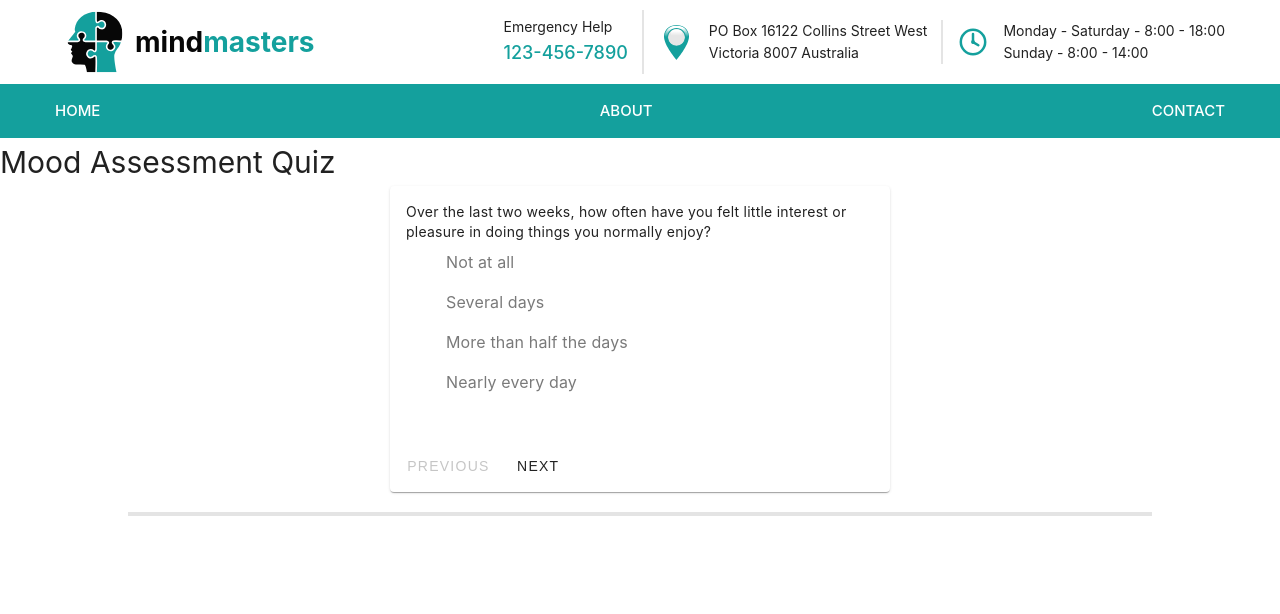
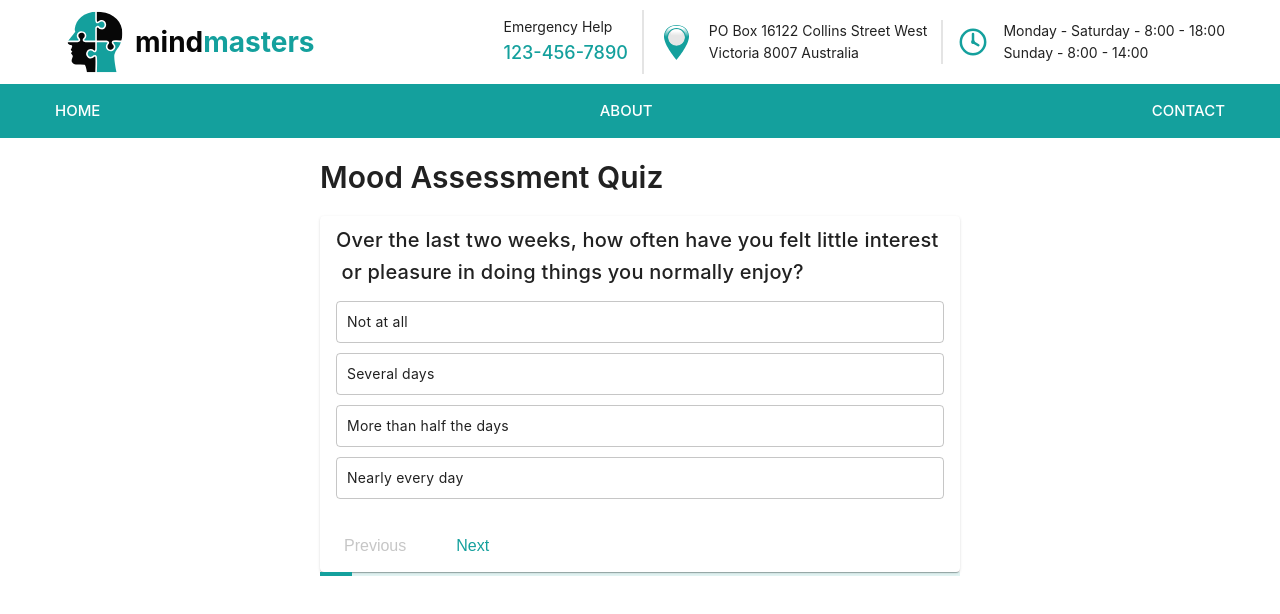
Before and after one commit to Feralwater/CogniLearn, a Vue app: page /quiz in a window 1280 px wide. Shown: the top 614 px of the page. Built offline with nearby package versions, Linux system fonts and the light colour scheme.

Commit message:
add styles for quiz card

```diff
--- a/src/assets/base.css
+++ b/src/assets/base.css
@@ -20,6 +20,8 @@
   --vt-c-text-dark-2: rgba(235, 235, 235, 0.64);
 
   --vt-c-green: #14A09D;
+  --vt-c-green-soft: rgba(20, 160, 157, 0.3);
+  --vt-c-green-mute: #098583;
 }
 
 /* semantic color variables for this project */
--- /dev/null
+++ b/src/views/DepressionTest/DepressionTestView.css
@@ -0,0 +1,76 @@
+.quiz-container {
+  max-width: 800px;
+  margin: 0 auto;
+}
+
+.quiz-header {
+  margin: 15px 0;
+  font-weight: 600;
+}
+
+.question-title {
+  white-space: break-spaces;
+}
+
+.radio-buttons {
+  display: flex;
+  flex-direction: column;
+}
+
+.radio-card {
+  border: 1px solid var(--vt-c-divider-light-1);
+  border-radius: 4px;
+  padding: 10px;
+  margin: 5px 0;
+  cursor: pointer;
+  transition: background-color 0.3s ease;
+}
+
+.radio-card:hover {
+  background-color: var(--vt-c-green-soft);
+}
+
+.radio-card-selected {
+  background-color: var(--vt-c-green);
+  color: white;
+  border-color: var(--vt-c-green);
+}
+
+.radio-card-selected:hover {
+  background-color: var(--vt-c-green-mute);
+}
+
+.radio-card input[type="radio"] {
+  display: none;
+}
+
+button.next-button,
+button.prev-button {
+  background-color: transparent;
+  border: none;
+  padding: 8px 16px;
+  cursor: pointer;
+  font-size: 16px;
+  color: var(--vt-c-green);
+}
+
+button.next-button:disabled,
+button.prev-button:disabled {
+  color: var(--vt-c-divider-light-1);
+  cursor: not-allowed;
+}
+
+button.next-button:disabled:hover,
+button.prev-button:disabled:hover {
+  color: var(--vt-c-divider-light-1);
+  cursor: not-allowed;
+}
+
+button.next-button:hover,
+button.prev-button:hover {
+  color: var(--vt-c-green-mute);
+}
+
+button.next-button {
+  margin-left: 10px;
+}
--- a/src/views/DepressionTest/DepressionTestView.vue
+++ b/src/views/DepressionTest/DepressionTestView.vue
@@ -1,27 +1,40 @@
 <template>
-  <div>
-    <h1>Mood Assessment Quiz</h1>
-    <v-card class="question-card" elevation="2" v-if="currentQuestionIndex < questions.length">
+  <div class="quiz-container">
+    <h1 class="quiz-header">Mood Assessment Quiz</h1>
+    <v-card density="default"
+            width="50vw"
+    >
+      <v-card-title class="question-title">{{ currentQuestion.question }}</v-card-title>
       <v-card-text>
-        <p>{{ currentQuestion.question }}</p>
-        <v-radio-group v-model="currentAnswer">
-          <v-radio
+        <div class="radio-buttons">
+          <label
             v-for="(option, optionIndex) in currentQuestion.options"
             :key="optionIndex"
-            :label="option"
-            :value="option"
-          />
-        </v-radio-group>
+            :class="['radio-card', { 'radio-card-selected': currentAnswer === option }]"
+          >
+            <input
+              type="radio"
+              :name="'question-' + currentQuestionIndex"
+              v-model="answers[currentQuestionIndex]"
+              :value="option"
+            />
+            {{ option }}
+          </label>
+        </div>
       </v-card-text>
       <v-card-actions>
-        <v-btn @click="prevQuestion" :disabled="currentQuestionIndex === 0">Previous</v-btn>
-        <v-btn @click="nextQuestion" :disabled="currentQuestionIndex === questions.length - 1">Next</v-btn>
+        <button @click="prevQuestion" :disabled="currentQuestionIndex === 0" class="prev-button">Previous</button>
+        <button @click="nextQuestion" :disabled="currentQuestionIndex === questions.length - 1" class="next-button">
+          Next
+        </button>
       </v-card-actions>
     </v-card>
 
-    <v-progress-linear :value="progress" class="progress-bar" v-if="questions.length > 1" />
+    <v-progress-linear color="primary" :model-value="progress"></v-progress-linear>
 
-    <v-btn @click="submitTest" v-else color="primary">Submit Test</v-btn>
+    <v-btn @click="submitTest" color="primary" class="submit-button"
+           v-if="currentQuestionIndex === questions.length - 1">Submit Test
+    </v-btn>
   </div>
 </template>
 
@@ -33,7 +46,7 @@ export default {
     return {
       questions: depressionTestQuestions,
       currentQuestionIndex: 0,
-      currentAnswer: '',
+      answers: Array(depressionTestQuestions.length).fill("")
     };
   },
   computed: {
@@ -43,6 +56,9 @@ export default {
     progress() {
       return ((this.currentQuestionIndex + 1) / this.questions.length) * 100;
     },
+    currentAnswer() {
+      return this.answers[this.currentQuestionIndex];
+    }
   },
   methods: {
     nextQuestion() {
@@ -58,19 +74,12 @@ export default {
     submitTest() {
       // Process the test results
       console.log(this.answers);
-    },
-  },
+    }
+  }
 };
+
 </script>
 
 <style>
-.question-card {
-  max-width: 500px;
-  margin: 0 auto;
-}
-
-.progress-bar {
-  width: 80%;
-  margin: 20px auto;
-}
+@import "./DepressionTestView.css";
 </style>
```
